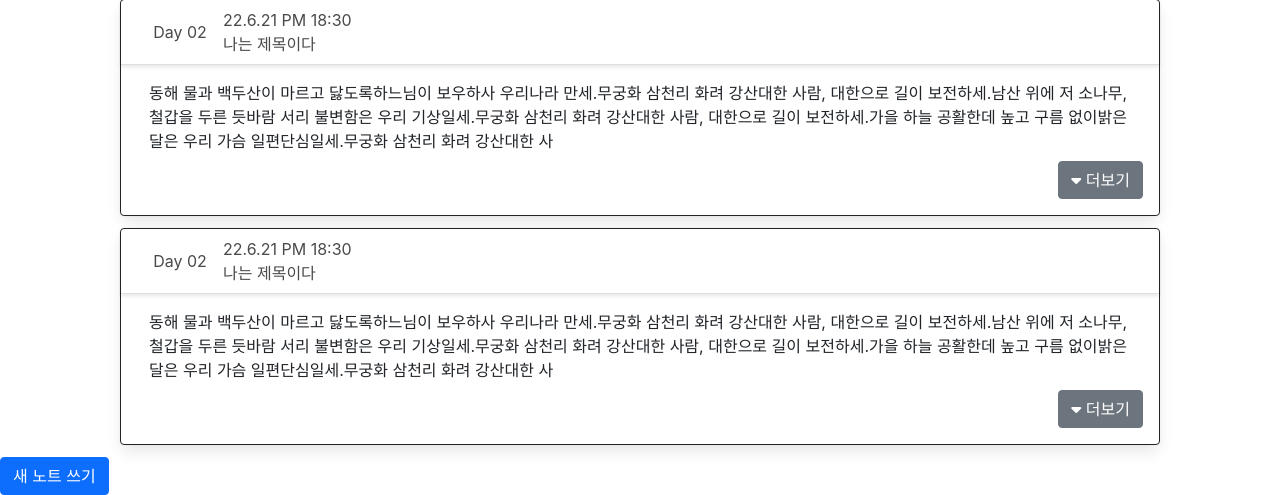
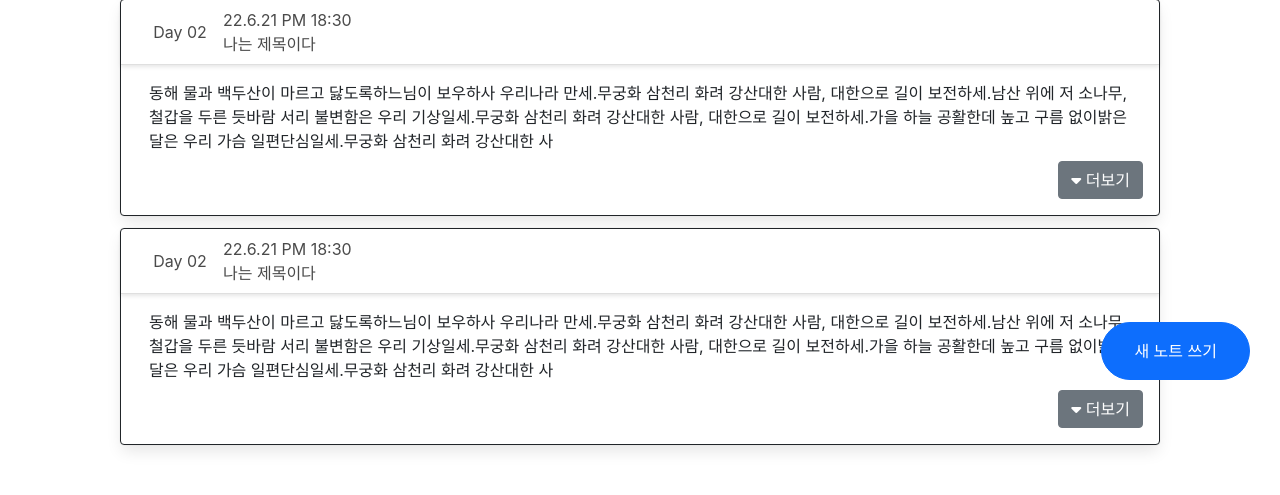
Before and after one commit to full-mini/Codiary, a Flask app: page /cordiary in a window 1280 px wide. Shown: the part 390-885 px from the top of the page. After the commit the page ends 841 px from the top, so only its background shows below. Run offline with Flask 2, Linux system fonts and the light colour scheme; some libraries are stand-ins or nearby versions.

Commit message:
새 노트쓰기 고침

```diff
--- a/templates/main.html
+++ b/templates/main.html
@@ -117,7 +117,7 @@
     </main>
 
     <footer>
-        <div ><button type="button" class="btn btn-primary" id="btn-modal">새 노트 쓰기</button></div>
+        <div class="add_note"><button type="button" class="btn btn-primary" id="btn-modal">새 노트 쓰기</button></div>
     </footer>
 
 <div id="modal" class="modal-overlay">
@@ -132,6 +132,7 @@
                 <label for="floatingInput">제목</label>
             </div>
             <div class="form-floating">
+
 <textarea class="form-control" placeholder="Leave a comment here" id="comment"
           style="height: 100px"></textarea>
                 <label for="floatingTextarea2">내용</label>
--- a/templates/style.css
+++ b/templates/style.css
@@ -121,17 +121,17 @@ footer{
     padding-right: 1em;
 }
 
-.add_note{
-    position:fixed;
-    right: 30px;
-    bottom: 30px;
-}
-
 .login-box {
     border: 3px solid #999999;
     width: 300px;
     margin: 30px auto 30px;
     padding: 20px;
+}
+
+.add_note {
+    position:fixed;
+    right: 30px;
+    bottom: 30px;
 }
 
 .add_note > button {
```
